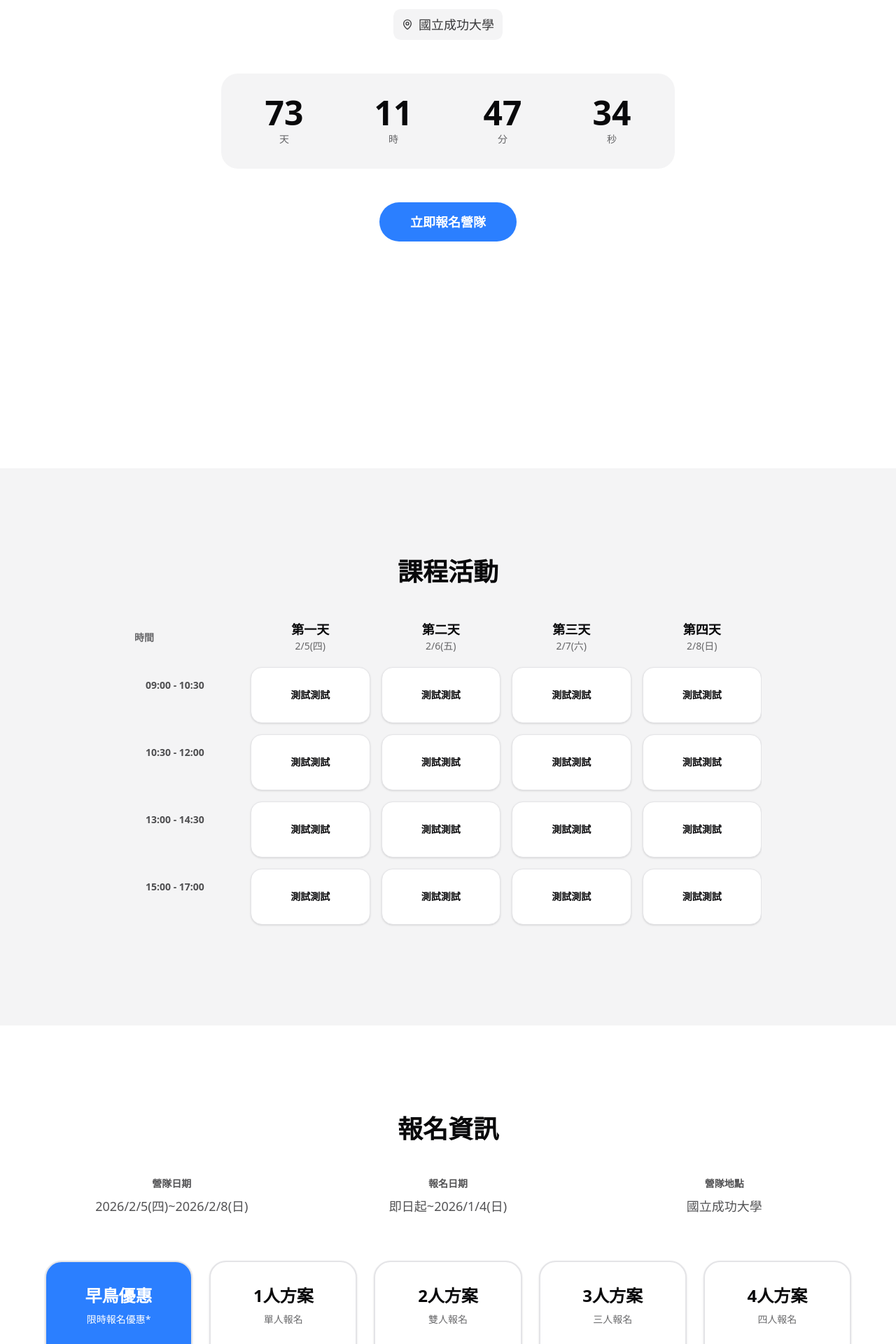
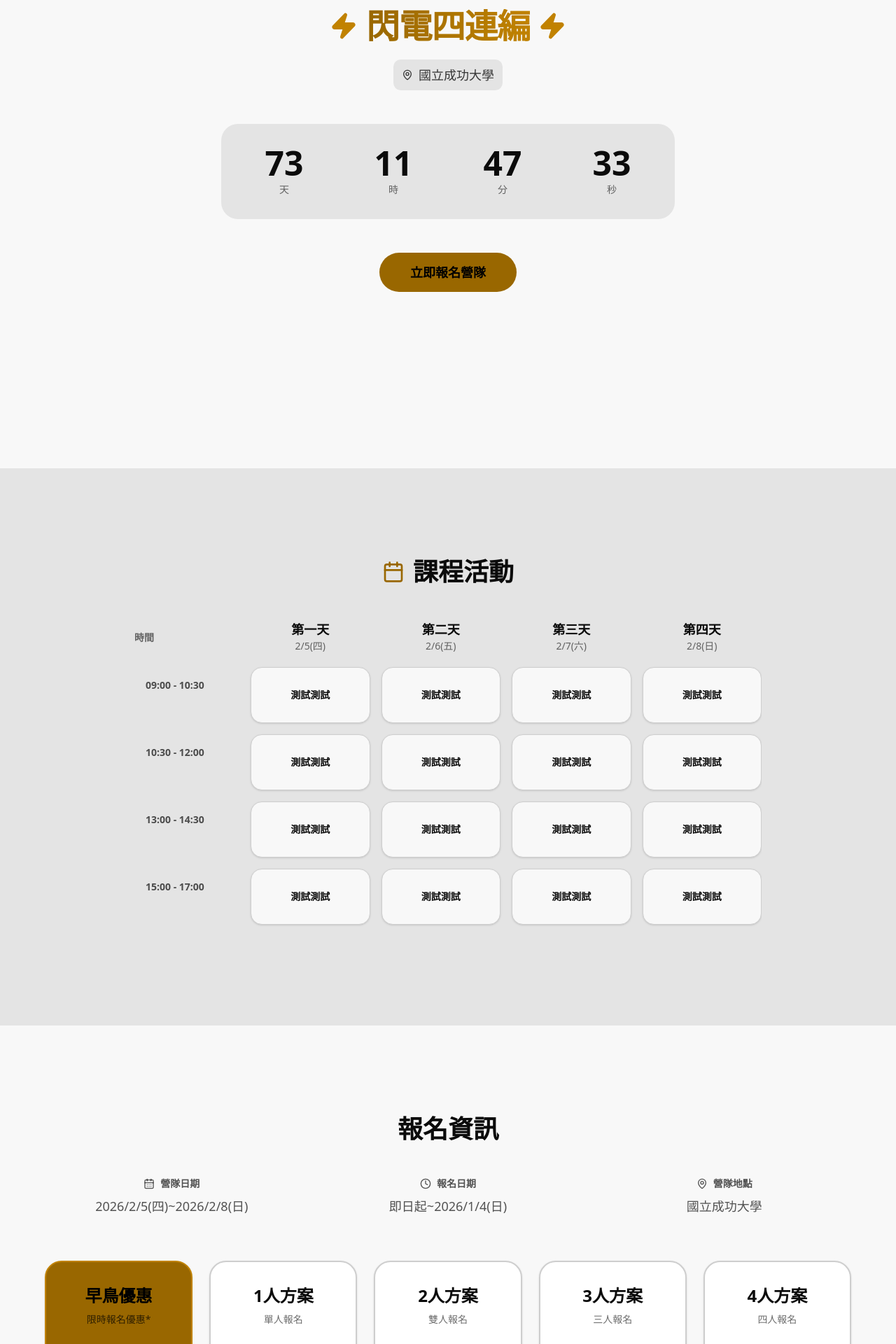
Before and after one commit to scist-tw/WinterCamp2026, a Next.js app in the folder app/: page / in a window 1280 px wide. Shown: the part 200-2120 px from the top of the page at 70% size. Built offline with nearby package versions, Linux system fonts and the light colour scheme.

Commit message:
backup: black and gold theme with info, contact components and icons

```diff
--- a/app/app/globals.css
+++ b/app/app/globals.css
@@ -50,71 +50,73 @@ body {
 
 :root {
   --radius: 0.65rem;
-  --background: oklch(1 0 0);
-  --foreground: oklch(0.141 0.005 285.823);
-  --card: oklch(1 0 0);
-  --card-foreground: oklch(0.141 0.005 285.823);
+  /* Black & Gold Theme - Light Mode */
+  --background: oklch(0.98 0 0); /* Off-white background */
+  --foreground: oklch(0.15 0 0); /* Near black text */
+  --card: oklch(1 0 0); /* White cards */
+  --card-foreground: oklch(0.15 0 0);
   --popover: oklch(1 0 0);
-  --popover-foreground: oklch(0.141 0.005 285.823);
-  --primary: oklch(0.488 0.243 264.376);
-  --primary-foreground: oklch(0.97 0.014 254.604);
-  --secondary: oklch(0.967 0.001 286.375);
-  --secondary-foreground: oklch(0.21 0.006 285.885);
-  --muted: oklch(0.967 0.001 286.375);
-  --muted-foreground: oklch(0.552 0.016 285.938);
-  --accent: oklch(0.967 0.001 286.375);
-  --accent-foreground: oklch(0.21 0.006 285.885);
+  --popover-foreground: oklch(0.15 0 0);
+  --primary: oklch(0.55 0.15 85); /* Gold primary */
+  --primary-foreground: oklch(0.1 0 0); /* Black on gold */
+  --secondary: oklch(0.2 0 0); /* Dark gray/black */
+  --secondary-foreground: oklch(0.98 0 0); /* White on black */
+  --muted: oklch(0.92 0 0); /* Light gray */
+  --muted-foreground: oklch(0.45 0 0); /* Medium gray */
+  --accent: oklch(0.55 0.15 85); /* Gold accent */
+  --accent-foreground: oklch(0.1 0 0);
   --destructive: oklch(0.577 0.245 27.325);
-  --border: oklch(0.92 0.004 286.32);
-  --input: oklch(0.92 0.004 286.32);
-  --ring: oklch(0.708 0 0);
-  --chart-1: oklch(0.809 0.105 251.813);
-  --chart-2: oklch(0.623 0.214 259.815);
-  --chart-3: oklch(0.546 0.245 262.881);
-  --chart-4: oklch(0.488 0.243 264.376);
-  --chart-5: oklch(0.424 0.199 265.638);
-  --sidebar: oklch(0.985 0 0);
-  --sidebar-foreground: oklch(0.141 0.005 285.823);
-  --sidebar-primary: oklch(0.546 0.245 262.881);
-  --sidebar-primary-foreground: oklch(0.97 0.014 254.604);
-  --sidebar-accent: oklch(0.967 0.001 286.375);
-  --sidebar-accent-foreground: oklch(0.21 0.006 285.885);
-  --sidebar-border: oklch(0.92 0.004 286.32);
-  --sidebar-ring: oklch(0.708 0 0);
+  --border: oklch(0.85 0 0); /* Light border */
+  --input: oklch(0.85 0 0);
+  --ring: oklch(0.55 0.15 85); /* Gold ring */
+  --chart-1: oklch(0.65 0.18 85); /* Light gold */
+  --chart-2: oklch(0.55 0.15 85); /* Gold */
+  --chart-3: oklch(0.45 0.12 85); /* Dark gold */
+  --chart-4: oklch(0.2 0 0); /* Black */
+  --chart-5: oklch(0.35 0 0); /* Dark gray */
+  --sidebar: oklch(0.98 0 0);
+  --sidebar-foreground: oklch(0.15 0 0);
+  --sidebar-primary: oklch(0.55 0.15 85);
+  --sidebar-primary-foreground: oklch(0.1 0 0);
+  --sidebar-accent: oklch(0.92 0 0);
+  --sidebar-accent-foreground: oklch(0.15 0 0);
+  --sidebar-border: oklch(0.85 0 0);
+  --sidebar-ring: oklch(0.55 0.15 85);
 }
 
 .dark {
-  --background: oklch(0.141 0.005 285.823);
-  --foreground: oklch(0.985 0 0);
-  --card: oklch(0.21 0.006 285.885);
-  --card-foreground: oklch(0.985 0 0);
-  --popover: oklch(0.21 0.006 285.885);
-  --popover-foreground: oklch(0.985 0 0);
-  --primary: oklch(0.488 0.243 264.376);
-  --primary-foreground: oklch(0.97 0.014 254.604);
-  --secondary: oklch(0.274 0.006 286.033);
-  --secondary-foreground: oklch(0.985 0 0);
-  --muted: oklch(0.274 0.006 286.033);
-  --muted-foreground: oklch(0.705 0.015 286.067);
-  --accent: oklch(0.274 0.006 286.033);
-  --accent-foreground: oklch(0.985 0 0);
+  /* Black & Gold Theme - Dark Mode */
+  --background: oklch(0.1 0 0); /* Pure black background */
+  --foreground: oklch(0.95 0 0); /* Off-white text */
+  --card: oklch(0.15 0 0); /* Very dark gray cards */
+  --card-foreground: oklch(0.95 0 0);
+  --popover: oklch(0.15 0 0);
+  --popover-foreground: oklch(0.95 0 0);
+  --primary: oklch(0.65 0.18 85); /* Bright gold primary */
+  --primary-foreground: oklch(0.1 0 0); /* Black on gold */
+  --secondary: oklch(0.25 0 0); /* Dark gray */
+  --secondary-foreground: oklch(0.95 0 0); /* White on dark */
+  --muted: oklch(0.2 0 0); /* Dark muted */
+  --muted-foreground: oklch(0.6 0 0); /* Medium gray */
+  --accent: oklch(0.65 0.18 85); /* Bright gold accent */
+  --accent-foreground: oklch(0.1 0 0);
   --destructive: oklch(0.704 0.191 22.216);
-  --border: oklch(1 0 0 / 10%);
-  --input: oklch(1 0 0 / 15%);
-  --ring: oklch(0.556 0 0);
-  --chart-1: oklch(0.809 0.105 251.813);
-  --chart-2: oklch(0.623 0.214 259.815);
-  --chart-3: oklch(0.546 0.245 262.881);
-  --chart-4: oklch(0.488 0.243 264.376);
-  --chart-5: oklch(0.424 0.199 265.638);
-  --sidebar: oklch(0.21 0.006 285.885);
-  --sidebar-foreground: oklch(0.985 0 0);
-  --sidebar-primary: oklch(0.623 0.214 259.815);
-  --sidebar-primary-foreground: oklch(0.97 0.014 254.604);
-  --sidebar-accent: oklch(0.274 0.006 286.033);
-  --sidebar-accent-foreground: oklch(0.985 0 0);
-  --sidebar-border: oklch(1 0 0 / 10%);
-  --sidebar-ring: oklch(0.439 0 0);
+  --border: oklch(0.25 0 0); /* Dark border */
+  --input: oklch(0.25 0 0);
+  --ring: oklch(0.65 0.18 85); /* Gold ring */
+  --chart-1: oklch(0.75 0.2 85); /* Very bright gold */
+  --chart-2: oklch(0.65 0.18 85); /* Bright gold */
+  --chart-3: oklch(0.55 0.15 85); /* Medium gold */
+  --chart-4: oklch(0.45 0.12 85); /* Dark gold */
+  --chart-5: oklch(0.35 0.09 85); /* Very dark gold */
+  --sidebar: oklch(0.15 0 0);
+  --sidebar-foreground: oklch(0.95 0 0);
+  --sidebar-primary: oklch(0.65 0.18 85);
+  --sidebar-primary-foreground: oklch(0.1 0 0);
+  --sidebar-accent: oklch(0.2 0 0);
+  --sidebar-accent-foreground: oklch(0.95 0 0);
+  --sidebar-border: oklch(0.25 0 0);
+  --sidebar-ring: oklch(0.65 0.18 85);
 }
 
 @layer base {
--- a/app/app/layout.js
+++ b/app/app/layout.js
@@ -6,8 +6,8 @@ const _geist = Geist({ subsets: ["latin"] });
 const _geistMono = Geist_Mono({ subsets: ["latin"] });
 
 export const metadata = {
-  title: "SCIST x SCAICT 2026 聯合寒訓",
-  description: "",
+  title: "SCIST x SCAICT 2026 聯合寒訓 - 閃電四連編",
+  description: "SCIST x SCAICT 2026 聯合寒訓 - 閃電四連編。四天三夜密集訓練，從基礎到進階的完整資訊課程。",
   icons: {
     icon: [
       {
--- a/app/app/page.js
+++ b/app/app/page.js
@@ -1,6 +1,8 @@
 import Hero from "@/components/hero";
 import Schedule from "@/components/schedule";
 import Pricing from "@/components/pricing";
+import Info from "@/components/info";
+import Contact from "@/components/contact";
 import Footer from "@/components/footer";
 import ScrollToTop from "@/components/scroll-to-top";
 import Navbar from "@/components/navbar";
@@ -12,6 +14,8 @@ export default function Home() {
       <Hero />
       <Schedule />
       <Pricing />
+      <Info />
+      <Contact />
       <Footer />
       <ScrollToTop />
     </div>
--- a/app/components/hero.jsx
+++ b/app/components/hero.jsx
@@ -2,7 +2,7 @@
 
 import { useEffect, useState } from "react";
 import { Button } from "@/components/ui/button";
-import { MapPin } from "lucide-react";
+import { MapPin, Zap } from "lucide-react";
 
 export default function Hero() {
   const [days, setDays] = useState(0);
@@ -36,9 +36,13 @@ export default function Hero() {
           <h1 className="text-3xl lg:text-5xl font-bold tracking-tight">
             SCIST x SCAICT 2026 聯合寒訓
           </h1>
-          {/* <h2 className="text-2xl lg:text-4xl font-bold tracking-tight">
-            ⚡️四連編
-          </h2> */}
+          <div className="flex items-center justify-center gap-3">
+            <Zap className="w-8 h-8 lg:w-10 lg:h-10 text-[oklch(0.65_0.18_85)] fill-[oklch(0.65_0.18_85)]" />
+            <h2 className="text-3xl lg:text-5xl font-bold tracking-tight bg-gradient-to-r from-[oklch(0.55_0.15_85)] to-[oklch(0.65_0.18_85)] bg-clip-text text-transparent">
+              閃電四連編
+            </h2>
+            <Zap className="w-8 h-8 lg:w-10 lg:h-10 text-[oklch(0.65_0.18_85)] fill-[oklch(0.65_0.18_85)]" />
+          </div>
           <div className="flex justify-center">
             <div className="inline-flex items-center gap-2 bg-muted text-foreground/80 rounded-lg px-3 py-2">
               <MapPin className="w-4 h-4" />
@@ -68,7 +72,7 @@ export default function Hero() {
 
         <Button
           size="lg"
-          className="bg-blue-500 hover:bg-blue-600 rounded-full px-11 py-7 text-lg font-semibold text-background cursor-pointer"
+          className="bg-[oklch(0.55_0.15_85)] hover:bg-[oklch(0.65_0.18_85)] rounded-full px-11 py-7 text-lg font-semibold text-black cursor-pointer transition-all hover:shadow-lg hover:shadow-[oklch(0.55_0.15_85)]/30"
           onClick={() =>
             window.open(
               "https://docs.google.com/forms/d/e/1FAIpQLSeX88997wSKQ0K8wUMT4s4x3lprJeL_Jq2xO_jDmGvnq4mQPg/viewform",
--- a/app/components/pricing.jsx
+++ b/app/components/pricing.jsx
@@ -2,6 +2,7 @@
 
 import { Card } from "@/components/ui/card";
 import { Button } from "@/components/ui/button";
+import { CalendarDays, Clock, MapPin } from "lucide-react";
 
 const plans = [
   {
@@ -40,15 +41,24 @@ export default function Pricing() {
 
           <div className="grid grid-cols-1 md:grid-cols-3 gap-8 mb-12 text-foreground/70 text-center">
             <div>
-              <p className="text-sm font-semibold mb-2">營隊日期</p>
+              <div className="flex items-center justify-center gap-2 mb-2">
+                <CalendarDays className="w-4 h-4" />
+                <p className="text-sm font-semibold">營隊日期</p>
+              </div>
               <p className="text-lg">2026/2/5(四)~2026/2/8(日)</p>
             </div>
             <div>
-              <p className="text-sm font-semibold mb-2">報名日期</p>
+              <div className="flex items-center justify-center gap-2 mb-2">
+                <Clock className="w-4 h-4" />
+                <p className="text-sm font-semibold">報名日期</p>
+              </div>
               <p className="text-lg">即日起~2026/1/4(日)</p>
             </div>
             <div>
-              <p className="text-sm font-semibold mb-2">營隊地點</p>
+              <div className="flex items-center justify-center gap-2 mb-2">
+                <MapPin className="w-4 h-4" />
+                <p className="text-sm font-semibold">營隊地點</p>
+              </div>
               <p className="text-lg">國立成功大學</p>
             </div>
           </div>
@@ -60,13 +70,13 @@ export default function Pricing() {
             <Card
               key={idx}
               className={`
-                border-2 border-border
+                border-2
                 rounded-xl md:rounded-3xl
                 p-4 md:p-8
                 flex items-center justify-between md:flex-col md:items-center
                 h-20 md:h-auto
                 hover:shadow-md transition-shadow text-center cursor-pointer
-                ${idx === 0 ? "bg-(--color-chart-2) text-white" : ""}
+                ${idx === 0 ? "bg-[oklch(0.55_0.15_85)] border-[oklch(0.65_0.18_85)] text-black" : "border-border"}
               `}
             >
               <div className="w-full flex items-center justify-between md:flex-col md:items-center">
@@ -75,8 +85,8 @@ export default function Pricing() {
                     {plan.name}
                   </h3>
                   <p
-                    className={`text-foreground/60 text-xs md:text-sm ${
-                      idx === 0 ? "text-white" : "text-black"
+                    className={`text-xs md:text-sm ${
+                      idx === 0 ? "text-black/70" : "text-foreground/60"
                     }`}
                   >
                     {plan.description}
--- a/app/components/schedule.jsx
+++ b/app/components/schedule.jsx
@@ -2,6 +2,7 @@
 
 import { useEffect, useState } from "react";
 import { Card } from "@/components/ui/card";
+import { Calendar } from "lucide-react";
 
 export default function Schedule() {
   const [scheduleData, setScheduleData] = useState([]);
@@ -26,7 +27,10 @@ export default function Schedule() {
     <section className="py-20 lg:py-32 bg-muted px-6 lg:px-40">
       <div className="max-w-4xl mx-auto">
         <div className="text-center mb-12">
-          <h2 className="text-3xl lg:text-4xl font-bold">課程活動</h2>
+          <div className="flex items-center justify-center gap-3 mb-4">
+            <Calendar className="w-8 h-8 text-[oklch(0.55_0.15_85)]" />
+            <h2 className="text-3xl lg:text-4xl font-bold">課程活動</h2>
+          </div>
         </div>
 
         <div className="overflow-x-auto">
```
Also changed, not shown: app/components/contact.jsx (added, +97 -0 lines), app/components/info.jsx (added, +83 -0 lines).
